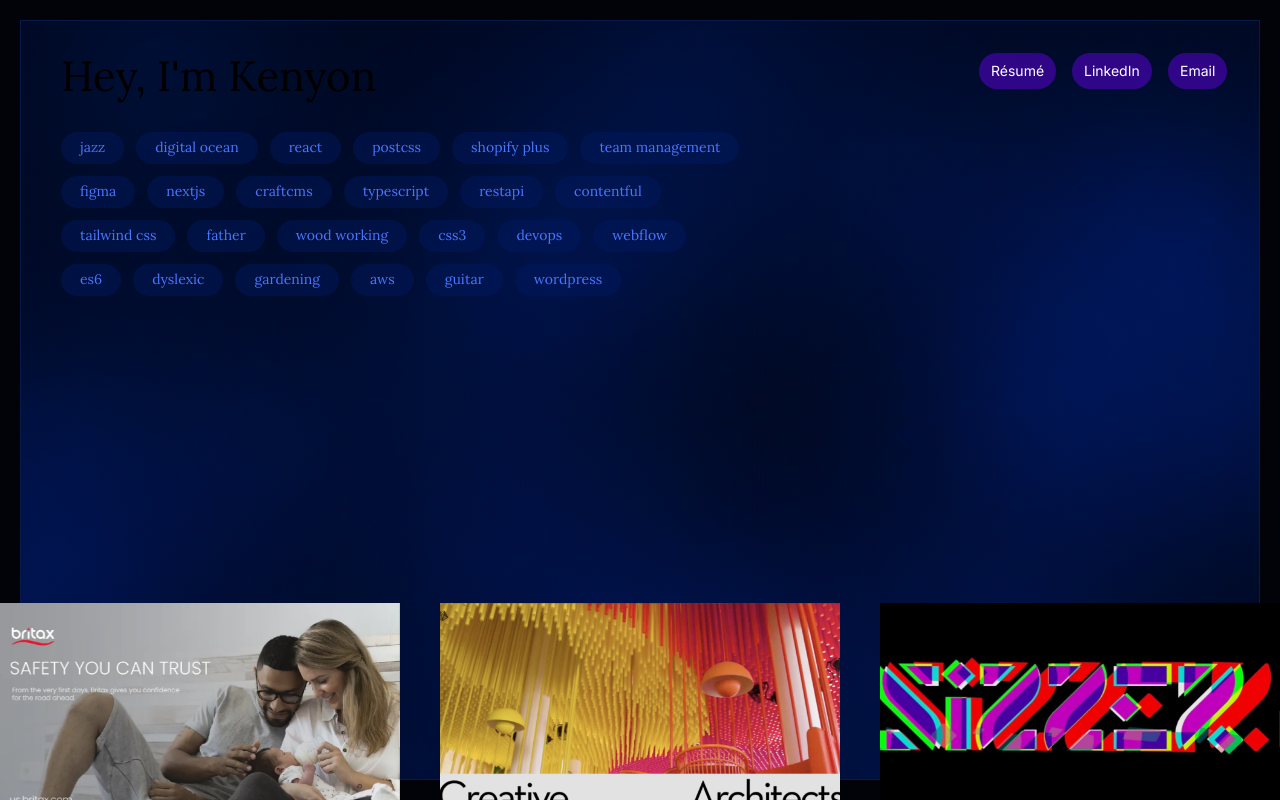
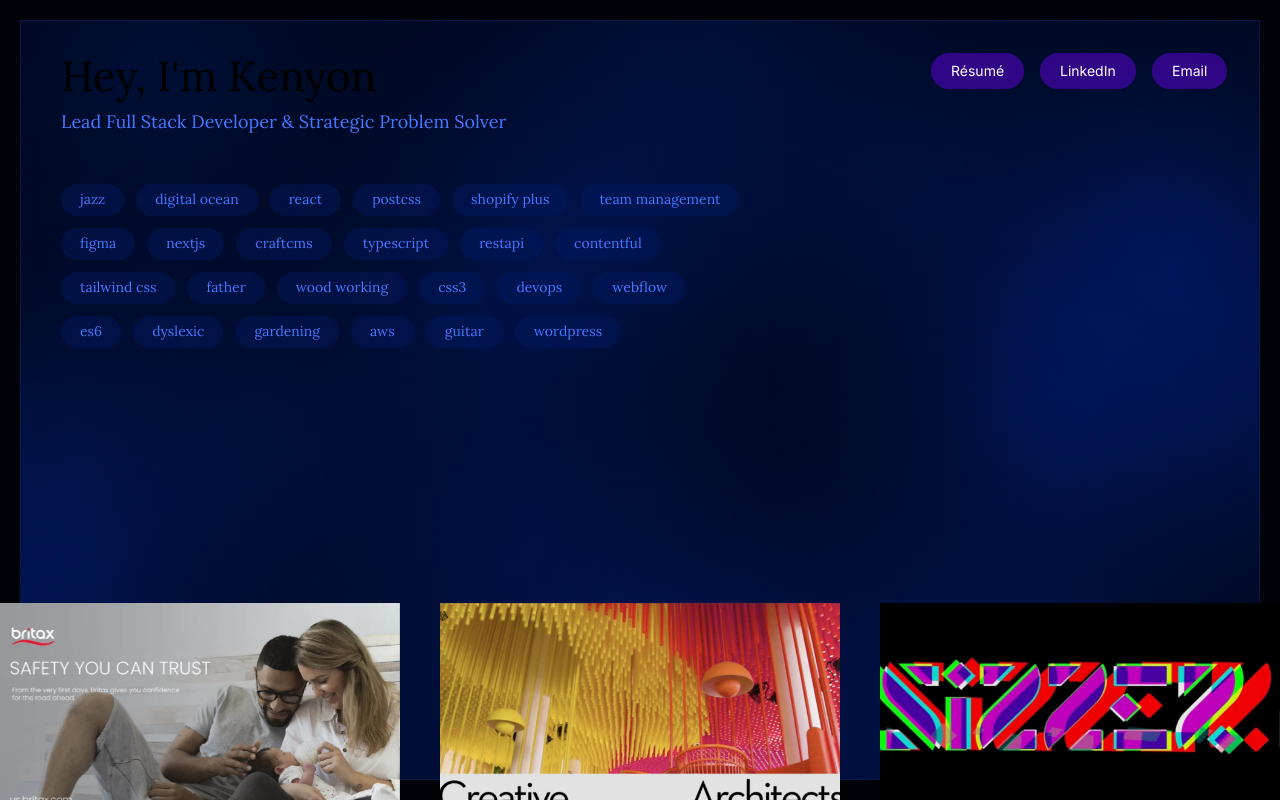
Before and after one commit to knynkwl/Portfolio, a Next.js app: page / in a window 1280 px wide. Built offline with nearby package versions, Linux system fonts and the light colour scheme.

Commit message:
content update

```diff
--- a/src/components/ActionLinks.tsx
+++ b/src/components/ActionLinks.tsx
@@ -43,7 +43,7 @@ const ActionLinks = ({showContent}: {showContent: boolean}) => {
     }
   }, [showContent]);
 
-  const classes = 'inline-block rounded-full hover:bg-blue-3 hover:bg-opacity-50 hover:text-white duration-1000 px-3 py-2 font-body text-xs md:text-sm transition-all ease-out will-change-transform mix-blend-exclusion bg-[#7000ff6e] text-[white]'
+  const classes = 'inline-block rounded-full hover:bg-blue-3 hover:bg-opacity-50 hover:text-white duration-1000 px-5 py-2 font-body text-xs md:text-sm transition-all ease-out will-change-transform mix-blend-exclusion bg-[#7000ff6e] text-[white]'
 
   return (
     <div className={`md:absolute z-10 right-0 top-0 md:m-8 flex gap-4`}>
--- a/src/components/Content.tsx
+++ b/src/components/Content.tsx
@@ -41,13 +41,14 @@ const Content = () => {
 
   return (
     <div className={`font-display relative bg-blue-2 border border-[#091949] md:overflow-hidden ${animate ? 'transition-all duration-1000' : ''} ${active ? 'w-[calc(100vw-40px)] md:h-[calc(100vh-40px)]' : 'w-[calc(100vw)] md:h-[calc(100vh)]'}`}>
-      <div className={`py-[24px] px-6 md:px-10 relative z-10 flex items-start flex-col gap-6`}>
+      <div className={`py-[24px] px-6 md:px-10 relative z-10 flex items-start flex-col`}>
         <div className={`text-[30px] md:text-[42px] font-extralight transition-all duration-1000 ${showContent ? 'opacity-100 transform translate-x-0 translate-y-0' : 'opacity-0 -translate-x-2 -translate-y-2'}`}>Hey, I&#39;m Kenyon</div>
-        {/* <p className={`text-[18px] md:text-[24px] md:mb-2 max-w-[700px] font-light transition-all duration-1000 ${showContent ? 'opacity-100 transform translate-x-0 translate-y-0' : 'opacity-0 -translate-x-3 -translate-y-3'}`}>Technology Director at <a href="https://papertiger.com" className="underline" target="_blank">Paper Tiger</a> <br />We build cool shit</p> */}
+        <p className={`text-lg md:mb-12 mb-2 max-w-[700px] font-light transition-all duration-1000 text-blue-3 ${showContent ? 'opacity-100 transform translate-x-0 translate-y-0' : 'opacity-0 -translate-x-3 -translate-y-3'}`}>Lead Full Stack Developer & Strategic Problem Solver</p>
 
         <Proficiencies showContent={showContent} />
         <ActionLinks showContent={showContent} />
       </div>
+
 
       <Background />
       <Projects showContent={showContent}/>
```
